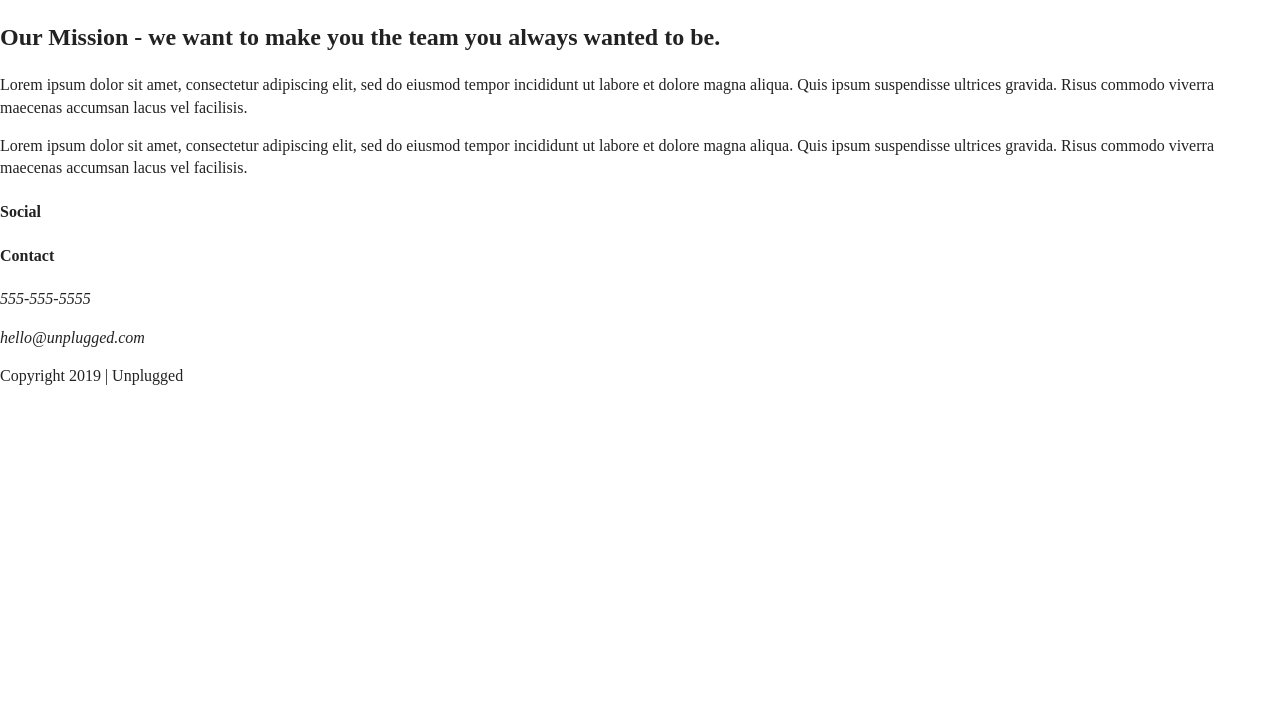
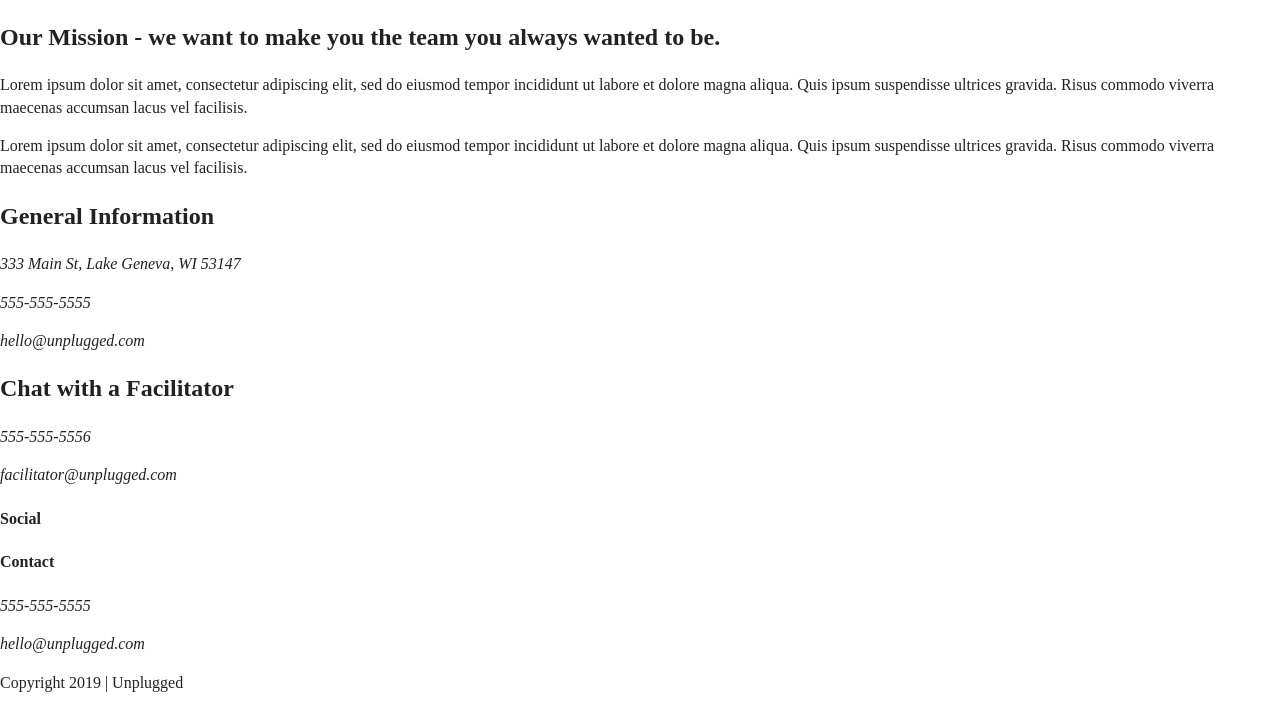
Before and after one commit to andreahm96/unplugged-retreat, a website: page about/index-about.html in a window 1280 px wide. Shown: the part 168-878 px from the top of the page. Before the commit the page ends 800 px from the top, so only its background shows below. Drawn offline with Linux system fonts and the light colour scheme.

Commit message:
added contact section wrappers and content

```diff
--- a/about/index-about.html
+++ b/about/index-about.html
@@ -73,7 +73,30 @@
 
           </figure>
         </div> <!--map content wrapper ends-->
-      </section> <!-- map wrapper ends -->
+      </section> <!-- map content wrapper ends -->
+
+      <section class="contact-section">
+        <div class="content-wrapper">
+
+          <div class="general-info">
+            <h2>General Information</h2>
+            <address>
+              <p>333 Main St, Lake Geneva, WI 53147</p>
+              <p>555-555-5555</p>
+              <p>hello@unplugged.com</p>
+            </address>
+          </div> <!--general-info div ends-->
+
+          <div class="facilitator-contact">
+            <h2>Chat with a Facilitator</h2>
+            <address>
+              <p>555-555-5556</p>
+              <p>facilitator@unplugged.com</p>
+            </address>
+          </div> <!--facilitator-contact div ends-->
+
+        </div> <!--conatact section content wrapper ends -->
+      </section> <!-- contact section wrapper ends -->
 
   </main>
 
```
